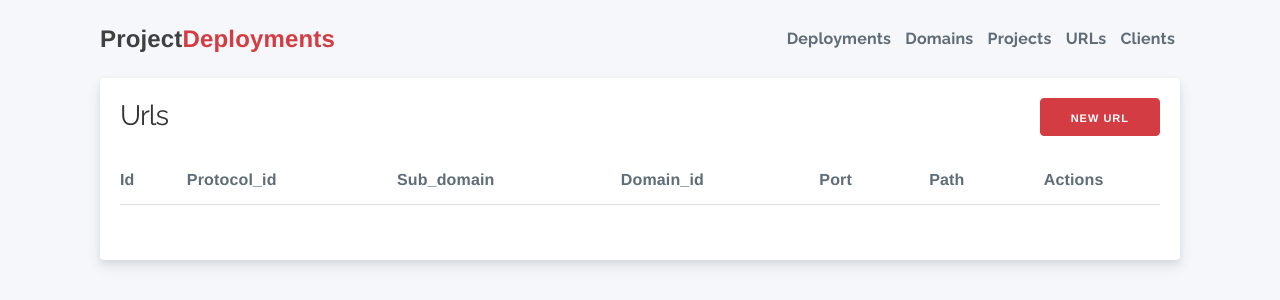
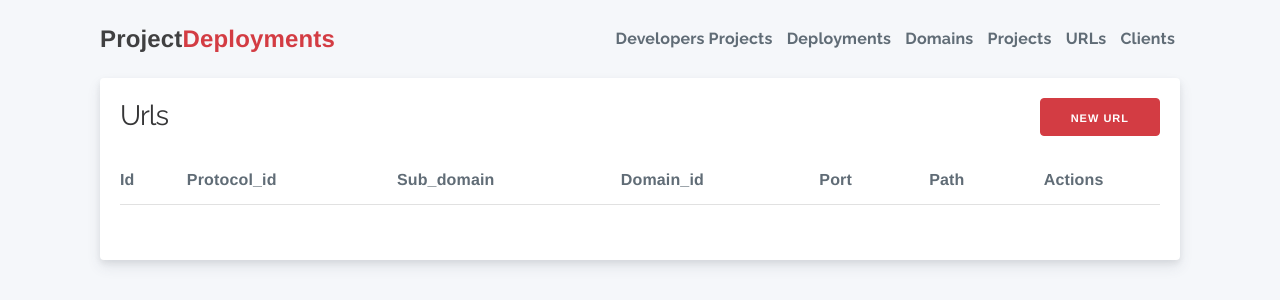
Before and after one commit to ChrisTaylorDeveloper/project-deployments, a CakePHP app: the page made by app/templates/Urls/index.php in a window 1280 px wide. Shown: the top 300 px of the page. Run offline with PHP 8.4 and a stand-in for CakePHP, Linux system fonts and the light colour scheme; the template is opened without the code that fills it, so the values that code supplies are empty; some libraries are stand-ins or nearby versions.

Commit message:
Add one more item to Nav.

```diff
--- a/app/templates/layout/default.php
+++ b/app/templates/layout/default.php
@@ -39,6 +39,8 @@ $cakeDescription = 'CakePHP: the rapid development php framework';
             <a href="<?= $this->Url->build('/') ?>"><span>Project</span>Deployments</a>
         </div>
         <div class="top-nav-links">
+
+            <?php echo $this->Html->link('Developers Projects', '/developers-projects'); ?>
             <?php echo $this->Html->link('Deployments', '/deployments'); ?>
             <?php echo $this->Html->link('Domains', '/domains'); ?>
             <?php echo $this->Html->link('Projects', '/projects'); ?>
```
